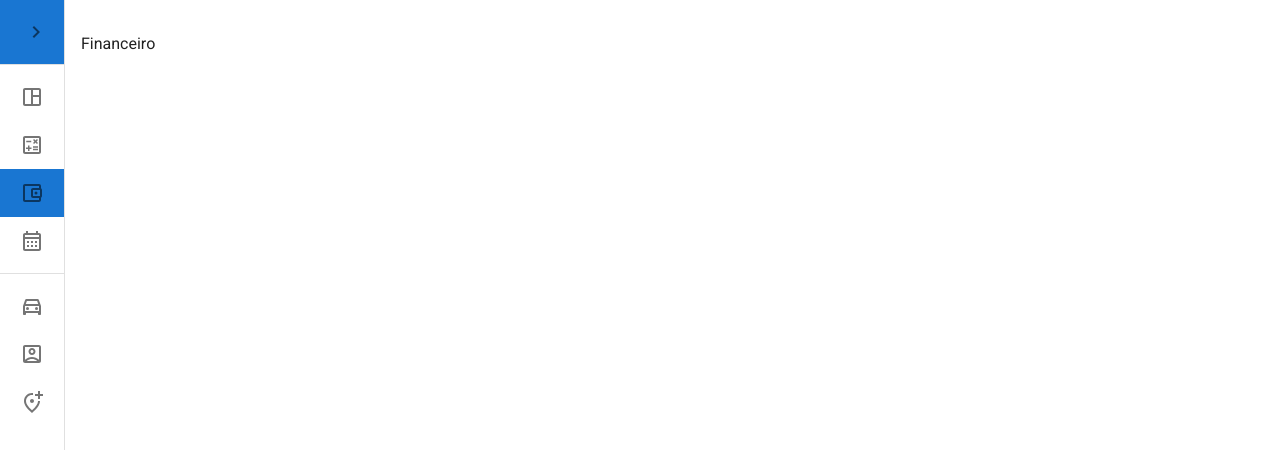
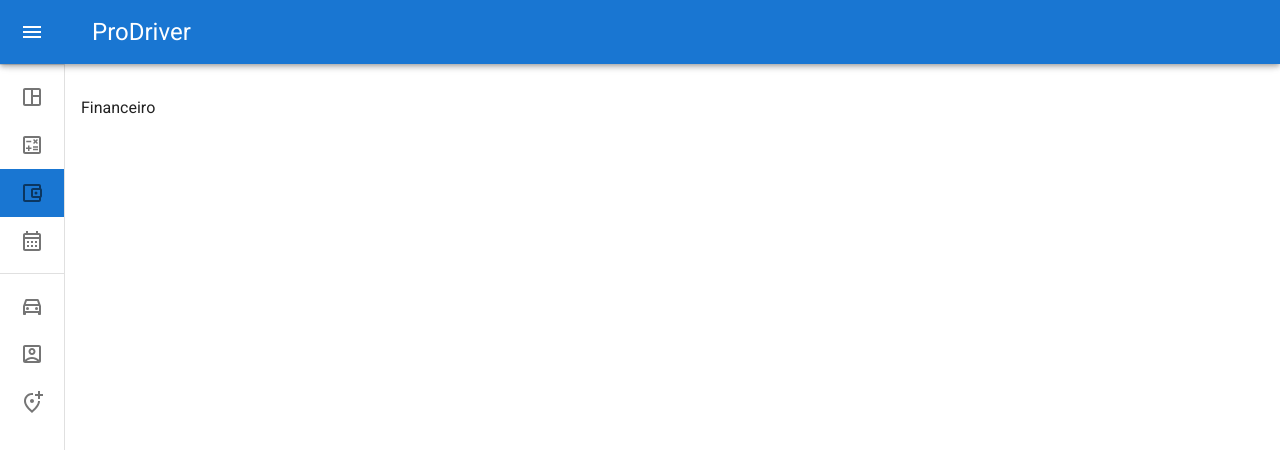
Before and after one commit to GMalvestiti/projeto_picolotec, a Next.js app: page /dashboard/financeiro in a window 1280 px wide. Shown: the top 450 px of the page. Built offline with nearby package versions, Linux system fonts and the light colour scheme.

Commit message:
added topbar
Signed-off-by: GMalvestiti <gustavo.smalvestiti@gmail.com>

```diff
--- a/src/app/components/dashboard/sidenav/sidenav-header.tsx
+++ b/src/app/components/dashboard/sidenav/sidenav-header.tsx
@@ -1,16 +1,14 @@
+import { SideNavProps } from '@/app/lib/interfaces';
 import ChevronLeftIcon from '@mui/icons-material/ChevronLeft';
 import ChevronRightIcon from '@mui/icons-material/ChevronRight';
 import IconButton from '@mui/material/IconButton';
 import { styled } from '@mui/material/styles';
-
-import { SideNavProps } from '@/app/lib/interfaces';
 
 const DrawerHeader = styled("div")(({ theme }) => ({
   display: "flex",
   alignItems: "center",
   justifyContent: "flex-end",
   padding: theme.spacing(0, 1),
-  backgroundColor: theme.palette.primary.main,
   ...theme.mixins.toolbar,
 }));
 
@@ -21,10 +19,11 @@ export default function SideNavHeader({
 }: Readonly<SideNavProps>) {
   return (
     <DrawerHeader>
-
       <IconButton onClick={open ? handleDrawerClose : handleDrawerOpen}>
         {open ? <ChevronLeftIcon /> : <ChevronRightIcon />}
       </IconButton>
     </DrawerHeader>
   );
 }
+
+export { DrawerHeader };
--- a/src/app/components/dashboard/sidenav/sidenav-manager.tsx
+++ b/src/app/components/dashboard/sidenav/sidenav-manager.tsx
@@ -3,6 +3,7 @@
 import { useState } from 'react';
 
 import SideNav from './sidenav';
+import TopBar from './topbar';
 
 export default function SideNavManager() {
   const [open, setOpen] = useState(false);
@@ -16,10 +17,16 @@ export default function SideNavManager() {
   };
 
   return (
-    <SideNav
-      open={open}
-      handleDrawerClose={handleDrawerClose}
-      handleDrawerOpen={handleDrawerOpen}
-    />
+    <>
+      <TopBar
+        open={open}
+        handleDrawerOpen={handleDrawerOpen}
+      />
+      <SideNav
+        open={open}
+        handleDrawerClose={handleDrawerClose}
+        handleDrawerOpen={handleDrawerOpen}
+      />
+    </>
   );
 }
--- a/src/app/components/dashboard/sidenav/sidenav.tsx
+++ b/src/app/components/dashboard/sidenav/sidenav.tsx
@@ -1,19 +1,17 @@
-import { SideNavProps } from "@/app/lib/interfaces";
-
-import Divider from "@mui/material/Divider";
-import MuiDrawer from "@mui/material/Drawer";
-import { CSSObject, styled, Theme } from "@mui/material/styles";
-
-import SpaceDashboardOutlinedIcon from '@mui/icons-material/SpaceDashboardOutlined';
+import { SideNavProps } from '@/app/lib/interfaces';
+import AccountBalanceWalletOutlinedIcon from '@mui/icons-material/AccountBalanceWalletOutlined';
+import AccountBoxOutlinedIcon from '@mui/icons-material/AccountBoxOutlined';
+import AddLocationAltOutlinedIcon from '@mui/icons-material/AddLocationAltOutlined';
 import CalculateOutlinedIcon from '@mui/icons-material/CalculateOutlined';
-import AccountBalanceWalletOutlinedIcon from '@mui/icons-material/AccountBalanceWalletOutlined';
 import CalendarMonthOutlinedIcon from '@mui/icons-material/CalendarMonthOutlined';
 import DirectionsCarFilledOutlinedIcon from '@mui/icons-material/DirectionsCarFilledOutlined';
-import AccountBoxOutlinedIcon from '@mui/icons-material/AccountBoxOutlined';
-import AddLocationAltOutlinedIcon from '@mui/icons-material/AddLocationAltOutlined';
+import SpaceDashboardOutlinedIcon from '@mui/icons-material/SpaceDashboardOutlined';
+import Divider from '@mui/material/Divider';
+import MuiDrawer from '@mui/material/Drawer';
+import { CSSObject, styled, Theme } from '@mui/material/styles';
 
-import SideNavHeader from "./sidenav-header";
-import SideNavItems from "./sidenav-items";
+import SideNavHeader from './sidenav-header';
+import SideNavItems from './sidenav-items';
 
 const drawerWidth = 240;
 
@@ -121,3 +119,5 @@ export default function SideNav({
     </Drawer>
   );
 }
+
+export { drawerWidth };
--- /dev/null
+++ b/src/app/components/dashboard/sidenav/topbar.tsx
@@ -0,0 +1,58 @@
+import { TopBarProps } from '@/app/lib/interfaces';
+import MenuIcon from '@mui/icons-material/Menu';
+import MuiAppBar, { AppBarProps as MuiAppBarProps } from '@mui/material/AppBar';
+import IconButton from '@mui/material/IconButton';
+import { styled } from '@mui/material/styles';
+import Toolbar from '@mui/material/Toolbar';
+import Typography from '@mui/material/Typography';
+
+import { drawerWidth } from './sidenav';
+
+interface AppBarProps extends MuiAppBarProps {
+  open?: boolean;
+}
+
+const AppBar = styled(MuiAppBar, {
+  shouldForwardProp: (prop) => prop !== "open",
+})<AppBarProps>(({ theme, open }) => ({
+  zIndex: theme.zIndex.drawer + 1,
+  transition: theme.transitions.create(["width", "margin"], {
+    easing: theme.transitions.easing.sharp,
+    duration: theme.transitions.duration.leavingScreen,
+  }),
+  ...(open && {
+    marginLeft: drawerWidth,
+    width: `calc(100% - ${drawerWidth}px)`,
+    transition: theme.transitions.create(["width", "margin"], {
+      easing: theme.transitions.easing.sharp,
+      duration: theme.transitions.duration.enteringScreen,
+    }),
+  }),
+}));
+
+export default function TopBar({
+  open,
+  handleDrawerOpen,
+}: Readonly<TopBarProps>) {
+  return (
+    <AppBar position="fixed" open={open}>
+      <Toolbar>
+        <IconButton
+          color="inherit"
+          aria-label="open drawer"
+          onClick={handleDrawerOpen}
+          edge="start"
+          sx={{
+            marginRight: 5,
+            ...(open && { display: "none" }),
+          }}
+        >
+          <MenuIcon />
+        </IconButton>
+        <Typography variant="h5" noWrap component="div">
+          ProDriver
+        </Typography>
+      </Toolbar>
+    </AppBar>
+  );
+}
--- a/src/app/dashboard/layout.tsx
+++ b/src/app/dashboard/layout.tsx
@@ -1,5 +1,9 @@
+"use client";
+
 import SideNavManager from '@/app/components/dashboard/sidenav/sidenav-manager';
 import Box from '@mui/material/Box';
+
+import { DrawerHeader } from '../components/dashboard/sidenav/sidenav-header';
 
 export default function Layout({
   children,
@@ -10,6 +14,7 @@ export default function Layout({
     <Box sx={{ display: "flex" }}>
       <SideNavManager />
       <Box component="main" sx={{ flexGrow: 1, p: 2 }}>
+        <DrawerHeader />
         {children}
       </Box>
     </Box>
--- a/src/app/lib/interfaces.ts
+++ b/src/app/lib/interfaces.ts
@@ -12,3 +12,8 @@ export interface SideNavItemsProps {
     icon: React.ReactNode;
   }[];
 }
+
+export interface TopBarProps {
+  open: boolean;
+  handleDrawerOpen: () => void;
+}
```
Also changed, not shown: src/app/components/dashboard/sidenav/sidenav-items.tsx (+7 -8 lines).
